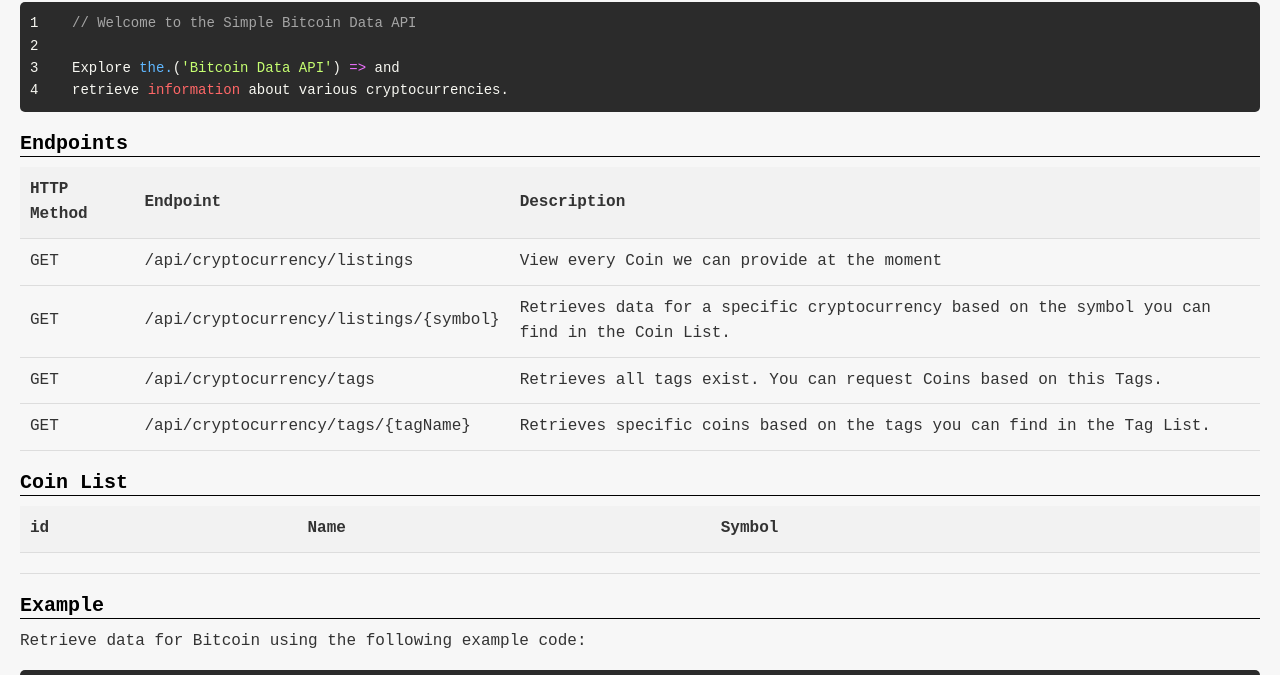
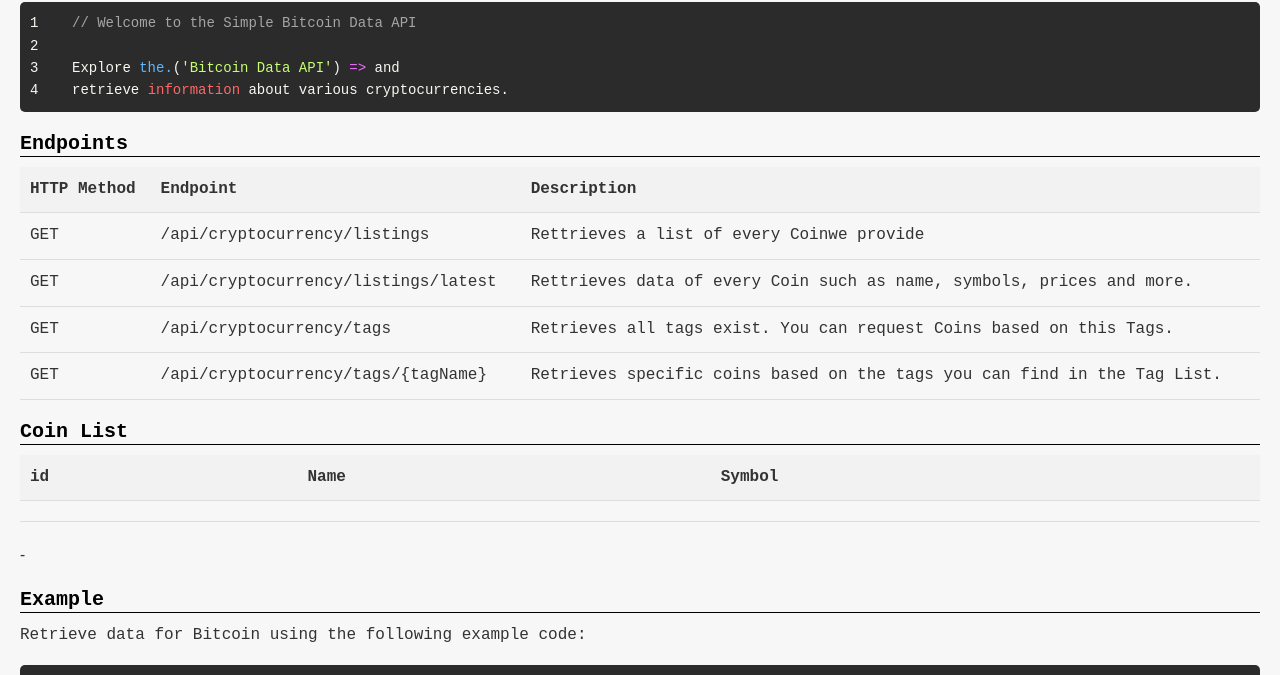
Before and after one commit to lukasfili9874/crypto-universe, a plain HTML site: page public/doc.html in a window 1280 px wide. Shown: the part 81-756 px from the top of the page. Drawn offline with nearby package versions, Linux system fonts and the light colour scheme; no server answers.

Commit message:
Add files via upload

```diff
--- a/public/doc.html
+++ b/public/doc.html
@@ -211,12 +211,12 @@
         <tr>
             <td>GET</td>
             <td>/api/cryptocurrency/listings</td>
-            <td class="description-column">View every Coin we can provide at the moment</td>
+            <td class="description-column">Rettrieves a list of every Coinwe provide</td>
         </tr>
         <tr>
             <td>GET</td>
-            <td>/api/cryptocurrency/listings/{symbol}</td>
-            <td class="description-column">Retrieves data for a specific cryptocurrency based on the symbol you can find in the Coin List.</td>
+            <td>/api/cryptocurrency/listings/latest</td>
+            <td class="description-column">Rettrieves data of every Coin such as name, symbols, prices and more.</td>
         </tr>
         <tr>
             <td>GET</td>
@@ -245,7 +245,7 @@
             <td></td>
         </tbody>
     </table>
-
+    -
     <h3>Example</h3>
     <p>Retrieve data for Bitcoin using the following example code:</p>
     <pre><code>1 <comments>   //Define the URL and setup the response structure</comments>
```
